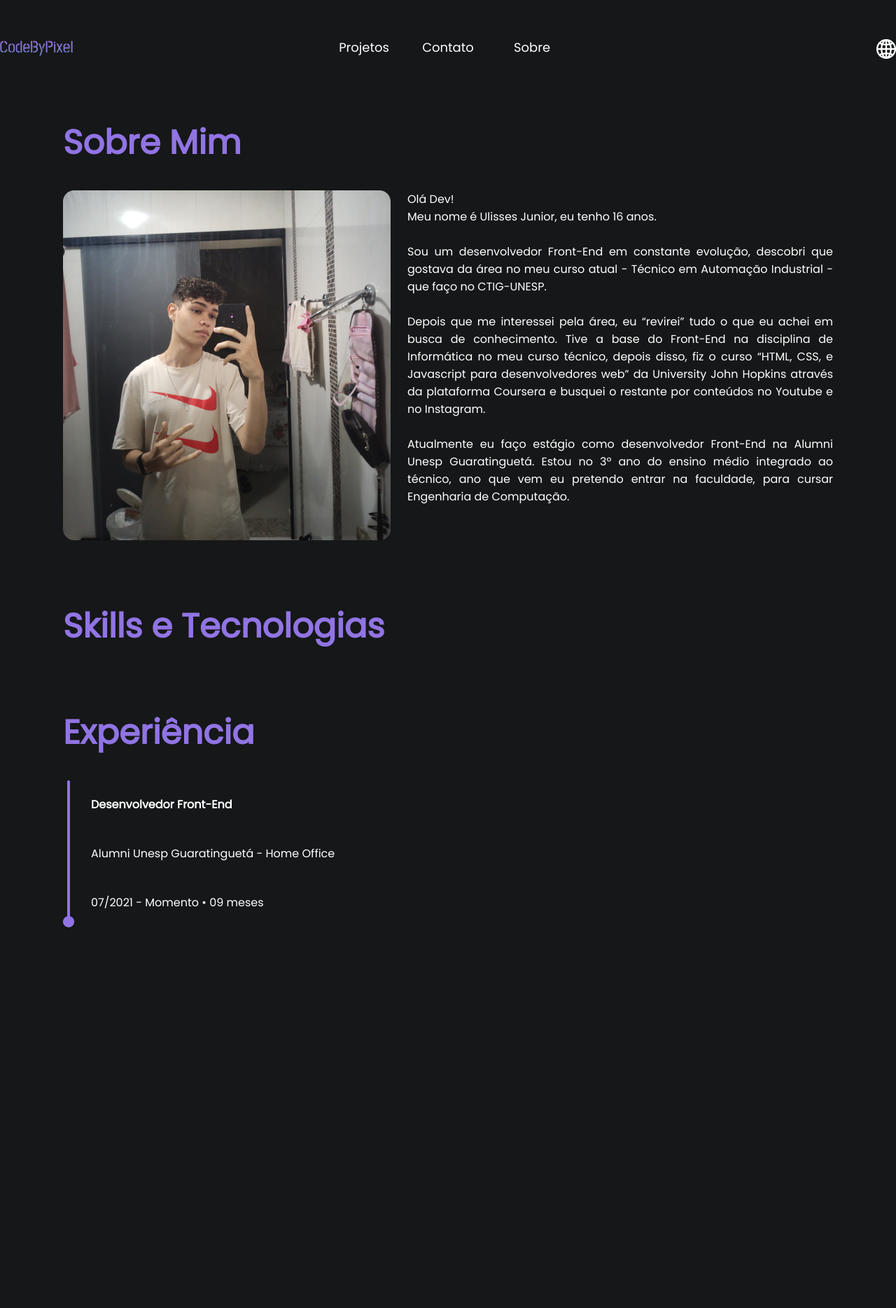
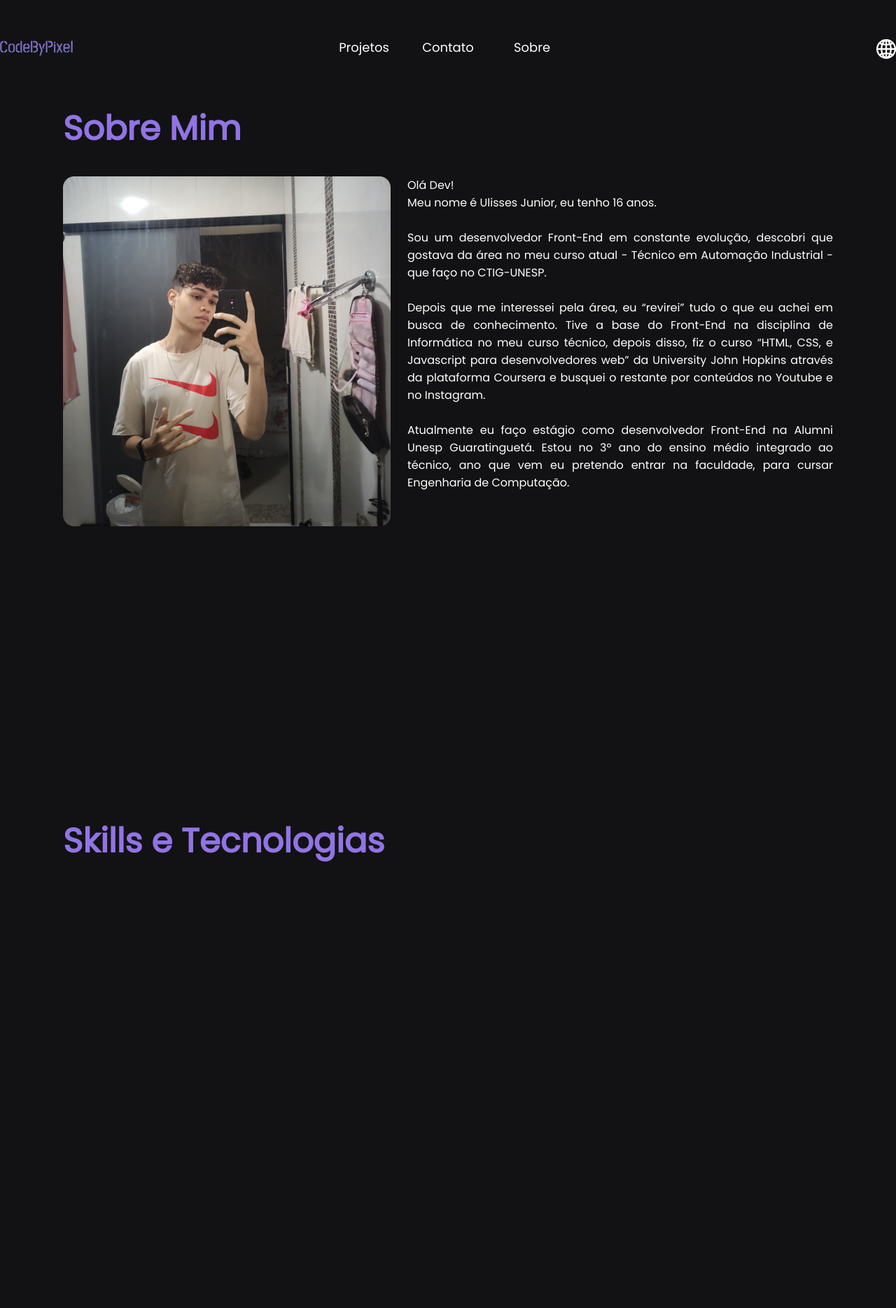
Before and after one commit to UlissesJunior/codebypixel, a React (Create React App) app: page /sobre in a window 1280 px wide. Shown: the top 1869 px of the page at 70% size. Before the commit the page ends 1371 px from the top, so only its background shows below. Built offline with nearby package versions, Linux system fonts and the light colour scheme.

Commit message:
bg/curriculo/box-sobre

```diff
--- a/public/index.html
+++ b/public/index.html
@@ -7,37 +7,17 @@
     <meta name="theme-color" content="#000000" />
     <meta
       name="description"
-      content="Web site created using create-react-app"
+      content="Portfólio Ulisses Junior - codebypixel"
     />
     <link rel="apple-touch-icon" href="%PUBLIC_URL%/logo192.png" />
-    <!--
-      manifest.json provides metadata used when your web app is installed on a
-      user's mobile device or desktop. See https://developers.google.com/web/fundamentals/web-app-manifest/
-    -->
+
     <link rel="manifest" href="%PUBLIC_URL%/manifest.json" />
-    <!--
-      Notice the use of %PUBLIC_URL% in the tags above.
-      It will be replaced with the URL of the `public` folder during the build.
-      Only files inside the `public` folder can be referenced from the HTML.
 
-      Unlike "/favicon.ico" or "favicon.ico", "%PUBLIC_URL%/favicon.ico" will
-      work correctly both with client-side routing and a non-root public URL.
-      Learn how to configure a non-root public URL by running `npm run build`.
-    -->
     <title>Portfólio - Home</title>
   </head>
   <body>
     <noscript>You need to enable JavaScript to run this app.</noscript>
     <div id="root"></div>
-    <!--
-      This HTML file is a template.
-      If you open it directly in the browser, you will see an empty page.
 
-      You can add webfonts, meta tags, or analytics to this file.
-      The build step will place the bundled scripts into the <body> tag.
-
-      To begin the development, run `npm start` or `yarn start`.
-      To create a production bundle, use `npm run build` or `yarn build`.
-    -->
   </body>
 </html>
--- a/src/App.jsx
+++ b/src/App.jsx
@@ -5,11 +5,6 @@ import Banner from "./img/banner.svg";
 
 function App() {
 
-  function myFunction() {
-    const selector = document.querySelector('.home-img')
-    selector.classList.add('magictime', 'puffIn')
-}
-setTimeout(myFunction, 2000);
   return (
     <>
       <div className="container">
--- a/src/components/contato.jsx
+++ b/src/components/contato.jsx
@@ -22,7 +22,10 @@ function Contato() {
               <br />
             </h1>
             <h2>
-              <span>Currículo:</span> <span>Download</span>{" "}
+              <span>Currículo: </span>
+              <ExternalLink href="https://drive.google.com/file/d/1ob-UAwf_7bNoHWe6Q80jUZhpLZk2Cq_H/view?usp=sharing">
+                <span className="download">Download</span>
+              </ExternalLink>
             </h2>
             <br />
             <h2>
--- a/src/components/sobre.jsx
+++ b/src/components/sobre.jsx
@@ -25,6 +25,7 @@ function Sobre() {
       <div className="container">
         <Nav />
         <div className="container">
+          <div className="container-box">
             <div className="container-sobre">
               <h1>
                 <span>Sobre Mim</span>
@@ -40,11 +41,12 @@ function Sobre() {
                   Automação Industrial - que faço no CTIG-UNESP.
                   <br />
                   <br /> Depois que me interessei pela área, eu “revirei” tudo o
-                que eu achei em busca de conhecimento. Tive a base do Front-End
-                na disciplina de Informática no meu curso técnico, depois disso,
-                fiz o curso “HTML, CSS, e Javascript para desenvolvedores web”
-                da University John Hopkins através da plataforma Coursera e
-                busquei o restante por conteúdos no Youtube e no Instagram.
+                  que eu achei em busca de conhecimento. Tive a base do
+                  Front-End na disciplina de Informática no meu curso técnico,
+                  depois disso, fiz o curso “HTML, CSS, e Javascript para
+                  desenvolvedores web” da University John Hopkins através da
+                  plataforma Coursera e busquei o restante por conteúdos no
+                  Youtube e no Instagram.
                   <br />
                   <br /> Atualmente eu faço estágio como desenvolvedor Front-End
                   na Alumni Unesp Guaratinguetá. Estou no 3º ano do ensino médio
@@ -53,6 +55,8 @@ function Sobre() {
                 </h2>
               </div>
             </div>
+          </div>
+          <div className="container-box container-body">
             <div className="container-sobre">
               <h1>
                 <span>Skills e Tecnologias</span>
@@ -78,6 +82,8 @@ function Sobre() {
               <div className="badge"></div>
             </div> */}
             </div>
+          </div>
+          <div className="container-box container-body">
             <div className="container-sobre">
               <h1>
                 <span>Experiência</span>
@@ -95,6 +101,7 @@ function Sobre() {
             </div>
           </div>
         </div>
+      </div>
     </>
   );
 }
--- a/src/styles/app.css
+++ b/src/styles/app.css
@@ -4,7 +4,7 @@
 }
 
 ::-webkit-scrollbar-track {
-  background: #151718;
+  background: #121214;
 }
 
 ::-webkit-scrollbar-thumb {
@@ -62,7 +62,7 @@
 }
 
 body {
-  background-color: #151718;
+  background-color: #121214;
 }
 
 .container {
@@ -203,20 +203,6 @@ body {
   height: 0;
 }
 
-.container-sobre {
-  margin-top: 80px;
-}
-
-.container-sobre .sobre-inline {
-  display: -webkit-inline-box;
-  display: -ms-inline-flexbox;
-  display: inline-flex;
-  -webkit-box-orient: horizontal;
-  -webkit-box-direction: normal;
-      -ms-flex-direction: row;
-          flex-direction: row;
-}
-
 .container-sobre h1 {
   font-size: 48px;
   font-weight: 600;
@@ -258,6 +244,16 @@ body {
   margin: 0;
 }
 
+.sobre-inline {
+  display: -webkit-inline-box;
+  display: -ms-inline-flexbox;
+  display: inline-flex;
+  -webkit-box-orient: horizontal;
+  -webkit-box-direction: normal;
+      -ms-flex-direction: row;
+          flex-direction: row;
+}
+
 .container-sobre:nth-child(3) {
   height: 360px;
 }
@@ -266,11 +262,19 @@ body {
   line-height: calc(210px/3);
 }
 
+.container-body {
+  height: 100vh;
+}
+
+.container-body h2 {
+  line-height: 70px;
+}
+
 .container-contato h2 img {
   margin-left: 16px;
 }
 
-.container-contato h2 span:nth-child(2) {
+.container-contato h2 .download {
   color: #fff;
   text-decoration: underline;
   cursor: pointer;
--- a/src/styles/app.scss
+++ b/src/styles/app.scss
@@ -1,5 +1,6 @@
 //Variáveis
 $bg_dark: #151718;
+$bg_dark_2: #121214;
 $white: #fff;
 $white_op: rgba(255, 255, 255, 0.1);
 $purple: #9174E4;
@@ -13,7 +14,7 @@ $purple: #9174E4;
 }
 
 ::-webkit-scrollbar-track {
-    background: $bg_dark;
+    background: $bg_dark_2;
 }
 
 ::-webkit-scrollbar-thumb {
@@ -47,7 +48,7 @@ $purple: #9174E4;
 }
 
 body {
-    background-color: #151718;
+    background-color: $bg_dark_2;
 }
 
 .container {
@@ -176,13 +177,6 @@ body {
 }
 
 .container-sobre {
-    margin-top: 80px;
-
-    .sobre-inline {
-        display: inline-flex;
-        flex-direction: row;
-    }
-
     h1 {
         font-size: 48px;
         font-weight: 600;
@@ -203,6 +197,7 @@ body {
     img {
         margin-right: 24px;
     }
+
     .badge {
         width: 120px;
         height: 120px;
@@ -211,19 +206,32 @@ body {
         align-items: center;
         justify-content: center;
         border: 2px solid $purple;
+
         img {
             margin: 0;
         }
     }
 }
 
+.sobre-inline {
+    display: inline-flex;
+    flex-direction: row;
+}
+
 .container-sobre:nth-child(3) {
     height: 360px;
+
     h2 {
         line-height: calc(210px/3);
     }
 }
 
+.container-body {
+    height: 100vh;
+    h2 {
+        line-height: 70px;
+    }
+}
 .container-contato {
     h2 {
         img {
@@ -232,7 +240,7 @@ body {
     }
 
     h2 {
-        span:nth-child(2) {
+        .download {
             color: $white;
             text-decoration: underline;
             cursor: pointer;
```
Also changed, not shown: 2 other files (tests, documents, lock files or other folders). Lines whose indentation alone changed are shown as unchanged.
